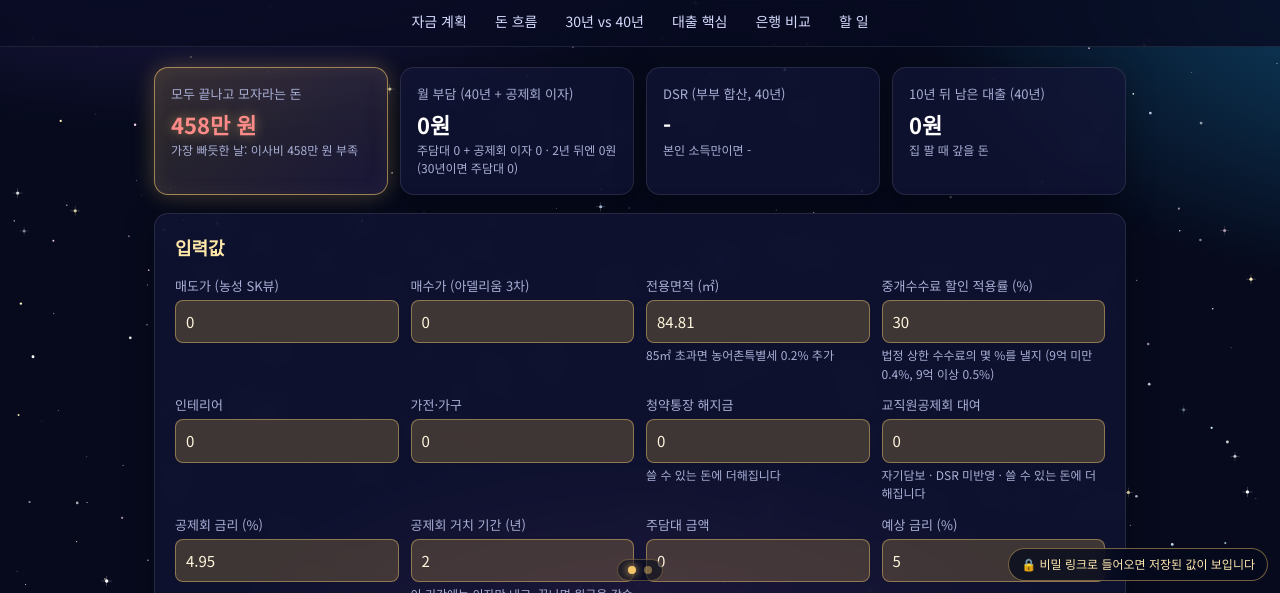
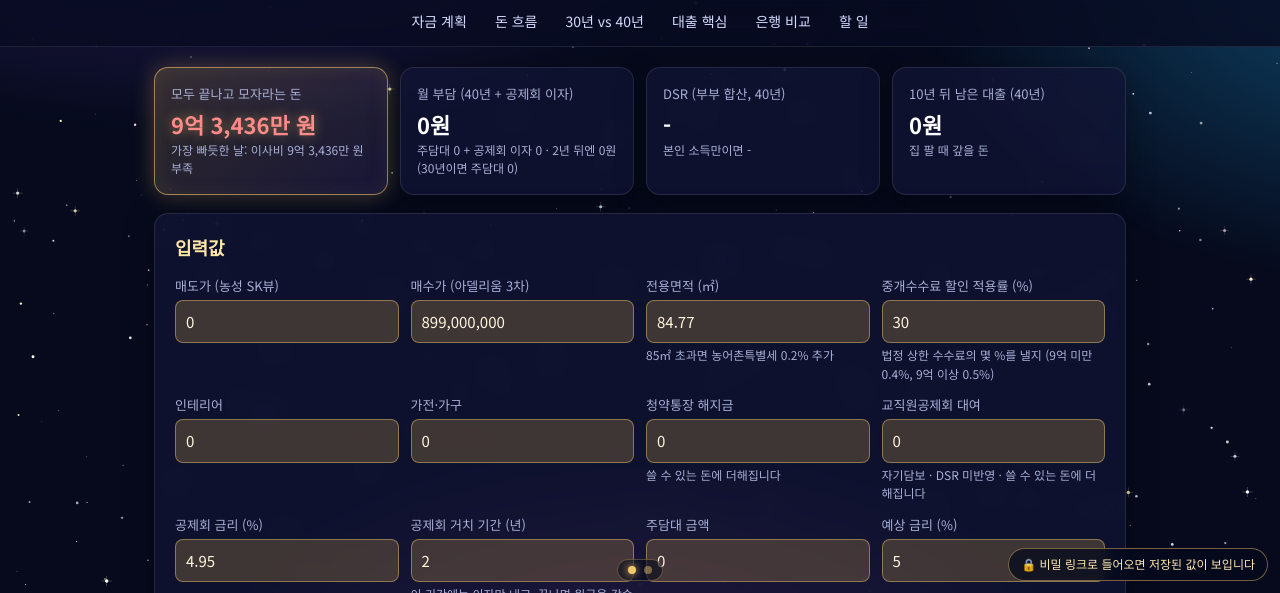
Before and after one commit to stjygdo/adelium-plan, a plain HTML site: page index.html in a window 1280 px wide. Shown: the part 207-800 px from the top of the page. Drawn offline with Linux system fonts and the light colour scheme.

Commit message:
매수 확정 반영: 8억 9,900만 원·전용 84.77㎡, 가계약금 1,000만 + 계약금 7,000만(총 8,000만)
Co-Authored-By: Claude Opus 5.5 <noreply@anthropic.com>
Claude-Session: https://claude.ai/code/session_01EayZxd7fcrrS4VtrkVirW9

```diff
--- a/index.html
+++ b/index.html
@@ -164,7 +164,7 @@ table.flow .note{display:block;font-size:12px;color:var(--muted)}
 <div class="inputs">
 <div><label>매도가 (농성 SK뷰)</label><input type="text" inputmode="numeric" data-k="sell" value="0"></div>
 <div><label>매수가 (아델리움 3차)</label><input type="text" inputmode="numeric" data-k="buy" value="0"></div>
-<div><label>전용면적 (㎡)</label><input type="number" step="0.01" data-k="area" value="84.81"><div class="hint">85㎡ 초과면 농어촌특별세 0.2% 추가</div></div>
+<div><label>전용면적 (㎡)</label><input type="number" step="0.01" data-k="area" value="84.77"><div class="hint">85㎡ 초과면 농어촌특별세 0.2% 추가</div></div>
 <div><label>중개수수료 할인 적용률 (%)</label><input type="number" step="1" data-k="disc" value="30"><div class="hint">법정 상한 수수료의 몇 %를 낼지 (9억 미만 0.4%, 9억 이상 0.5%)</div></div>
 <div><label>인테리어</label><input type="text" inputmode="numeric" data-k="int" value="0"><div class="hint" id="h_int"></div></div>
 <div><label>가전·가구</label><input type="text" inputmode="numeric" data-k="appl" value="0"><div class="hint" id="h_appl"></div></div>
@@ -351,7 +351,8 @@ const FLOW_DEF=[
  {on:false,d:'2026-11-07',n:'매도 계약금 (농성 SK뷰)',i:'',o:'',m:'이미 받음 · 지금 잔액에 안 들어 있으면 체크'},
  {on:true,d:'',n:'교직원공제회 대여',auto:'kkj',m:'매수 계약하는 날 받음 · 날짜 미정'},
  {on:true,d:'',n:'청약통장 해지금',auto:'subs',m:'매수 계약금에 보태려고 계약 전에 해지'},
- {on:true,d:'',n:'매수 계약금 (아델리움 3차)',i:'',o:'',m:'계약일 미정 · 보통 10%'},
+ {on:true,d:'',n:'매수 가계약금 (아델리움 3차)',i:'',o:10000000,m:'계약금 총 8,000만 원에 포함'},
+ {on:true,d:'',n:'매수 계약금 (아델리움 3차)',i:'',o:70000000,m:'계약금 총 8,000만 원 − 가계약금 1,000만 원'},
  {on:true,d:'2027-01-28',n:'매도 잔금',auto:'sellBal'},
  {on:true,d:'',n:'매도 중개수수료',auto:'sfee'},
  {on:true,d:'',n:'주담대 실행',auto:'loan',m:'매수 잔금일 미정'},
@@ -367,6 +368,20 @@ if(store.fStart==null)store.fStart=0;
 function migrateKkj(){const r=(store.flow||[]).find(x=>!x.auto&&/공제회/.test(x.n||''));if(!r)return;
  const el=document.querySelector('[data-k="kkj"]');if(el&&!num(el.value)&&num(r.i)){el.value=won(num(r.i));saveInputs();}
  r.auto='kkj';delete r.i;delete r.o;save();}
+// 2026-11-16 매수 확정: 8억 9,900만 원 · 전용 84.77㎡ · 가계약금 1,000만 + 나머지 계약금 7,000만 (총 8,000만) — 한 번만 반영
+function migrateDeposit(){
+ if(store.migDep)return false;
+ const f=store.flow;
+ const isK=r=>!r.auto&&/매수/.test(r.n||'')&&/계약금/.test(r.n||'');
+ let ga=f.find(r=>isK(r)&&/가계약금/.test(r.n)), k=f.find(r=>isK(r)&&!/가계약금/.test(r.n));
+ if(!k){k={on:true,d:'',n:'매수 계약금 (아델리움 3차)',i:''};const j=f.findIndex(r=>r.auto==='sellBal');f.splice(j<0?f.length:j,0,k);}
+ k.o=70000000;k.m='계약금 총 8,000만 원 − 가계약금 1,000만 원';k.on=true;
+ if(!ga){ga={on:true,d:'',n:'매수 가계약금 (아델리움 3차)',i:''};f.splice(f.indexOf(k),0,ga);}
+ ga.o=10000000;ga.m='계약금 총 8,000만 원에 포함';ga.on=true;
+ const set=(key,v)=>{const el=document.querySelector(`[data-k="${key}"]`);if(el)el.value=v;};
+ set('buy','899,000,000');set('area','84.77');saveInputs();
+ store.migDep=true;save();return true;
+}
 let FX={};   // calc에서 채우는 자동 금액 재료
 const fmtD=d=>{if(!d)return'';const[y,m,dd]=d.split('-');return `${+m}/${+dd}`};
 function flowOrder(){return store.flow.map((_,k)=>k)}
@@ -478,14 +493,15 @@ document.querySelectorAll('[data-k]').forEach(el=>{
 // 휴대폰 키보드에 따라 input 이벤트가 늦게 오는 경우가 있어 change·keyup·입력완료에도 다시 계산
 ['change','keyup','compositionend'].forEach(ev=>document.getElementById('p0').addEventListener(ev,e=>{if(e.target.matches('input'))calc()}));
 window.mainState={
- get:()=>({inputs:getInputs(),rates:store.rates||{},todo:store.todo||{},flow:store.flow,fStart:store.fStart}),
- set:o=>{if(!o)return;setInputs(o.inputs);saveInputs();store.rates=o.rates||{};store.todo=o.todo||{};if(Array.isArray(o.flow))store.flow=o.flow;if(o.fStart!=null)store.fStart=o.fStart;save();migrateKkj();renderFlow();
+ get:()=>({inputs:getInputs(),rates:store.rates||{},todo:store.todo||{},flow:store.flow,fStart:store.fStart,migDep:!!store.migDep}),
+ migrated:false,
+ set:o=>{if(!o)return;setInputs(o.inputs);saveInputs();store.rates=o.rates||{};store.todo=o.todo||{};if(Array.isArray(o.flow))store.flow=o.flow;if(o.fStart!=null)store.fStart=o.fStart;store.migDep=!!o.migDep;save();migrateKkj();window.mainState.migrated=migrateDeposit();renderFlow();
   document.querySelectorAll('[data-bank]').forEach(el=>el.value=store.rates[el.dataset.bank]||'');
   document.querySelectorAll('[data-todo]').forEach(el=>el.checked=!!store.todo[el.dataset.todo]);calc();}
 };
 document.querySelectorAll('[data-bank]').forEach(el=>el.addEventListener('input',()=>{store.rates=store.rates||{};store.rates[el.dataset.bank]=el.value;save();calc()}));
 document.querySelectorAll('[data-todo]').forEach(el=>el.addEventListener('change',()=>{store.todo=store.todo||{};store.todo[el.dataset.todo]=el.checked;save();calc()}));
-migrateKkj();calc();
+migrateKkj();migrateDeposit();calc();
 renderFlow();
 </script>
 <script>(()=>{
@@ -625,6 +641,7 @@ async function load(){
       const d=snap.data();
       window.interiorState.set(d.interior);   // 인테리어 먼저 (합계가 자금 계획 칸에 반영됨)
       window.mainState.set(d.main);
+      if(window.mainState.migrated){loaded=true;return save();}   // 계약금 변경을 한 번 반영했으면 서버에도 저장
       const st=window.mainState.get(),filled=st.fStart>0||st.flow.some(r=>!r.auto&&(Number(r.i)||Number(r.o)));
       if(!(d.main&&d.main.flow)&&filled){loaded=true;return save();}
       show('☁️ 마지막 저장 '+(d.updatedAt?hhmm(d.updatedAt.toDate()):'')+' · 바꾸면 자동 저장');
```
